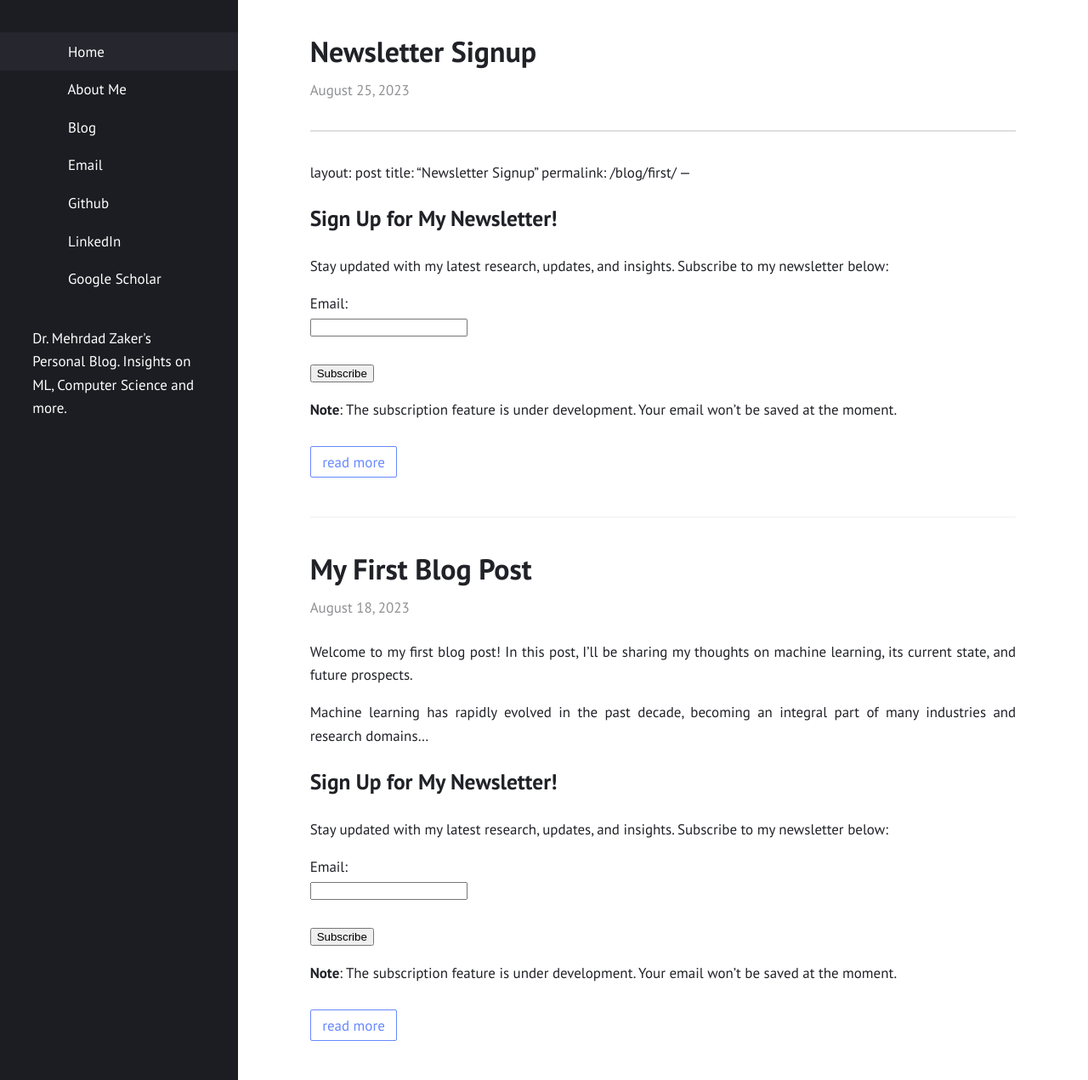
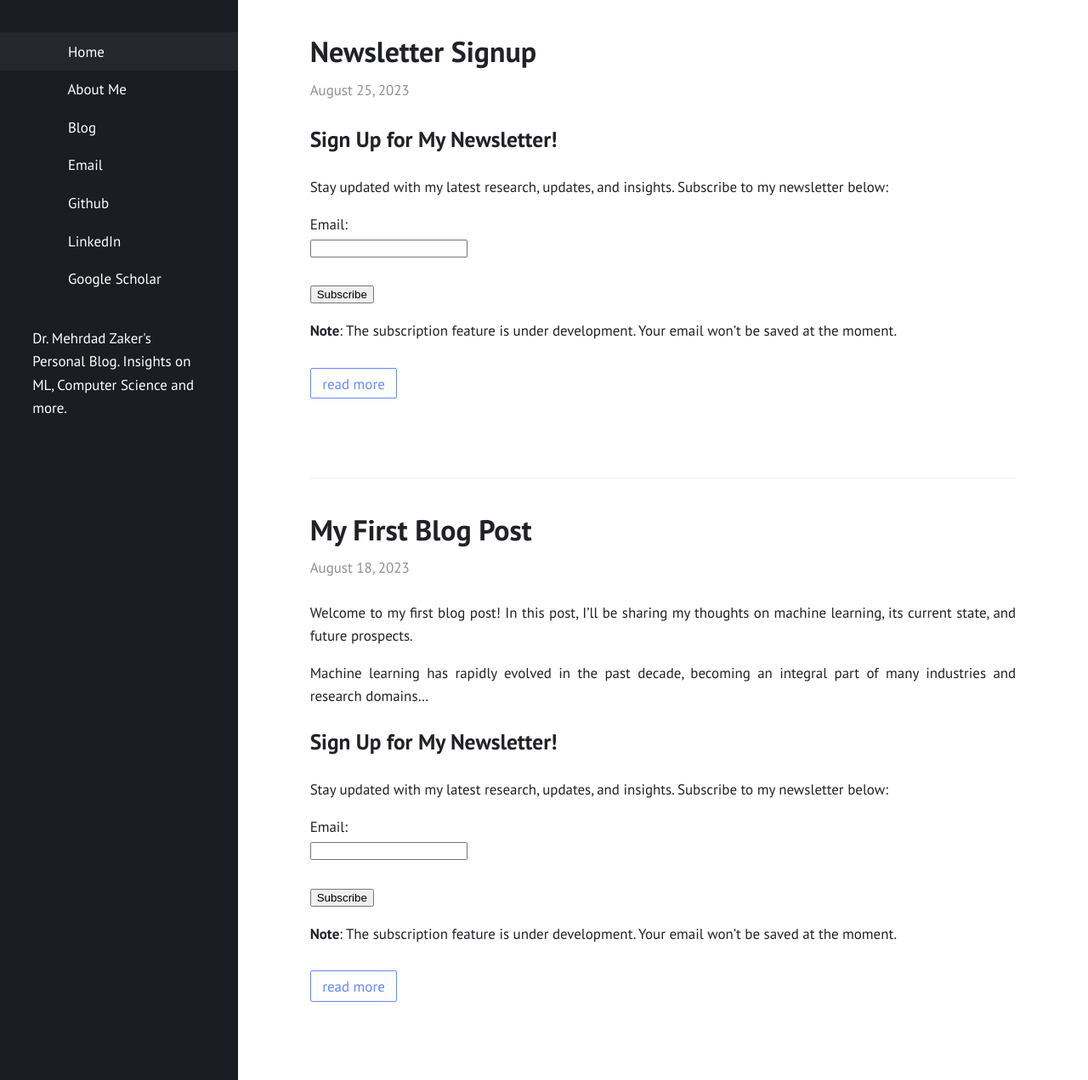
Before and after one commit to mehrdadzakershahrak/mehrdadzakershahrak.github.io, a Jekyll site: the page built from index.html, in a window 1280 px wide and 1271 px high. Shown: the whole window at 85% size. Built offline with Jekyll 4.4.1, drawn with Linux system fonts in a browser that asks for light colours.

Commit message:
fixed the header issue

```diff
--- a/_posts/2023-08-25-newsletter-signup.md
+++ b/_posts/2023-08-25-newsletter-signup.md
@@ -1,8 +1,8 @@
-
 ---
 layout: post
 title:  "Newsletter Signup"
-permalink: /blog/first/
+author: Mehrdad Zaker
+permalink: /blog/signup/
 ---
 
 # Sign Up for My Newsletter!
```
